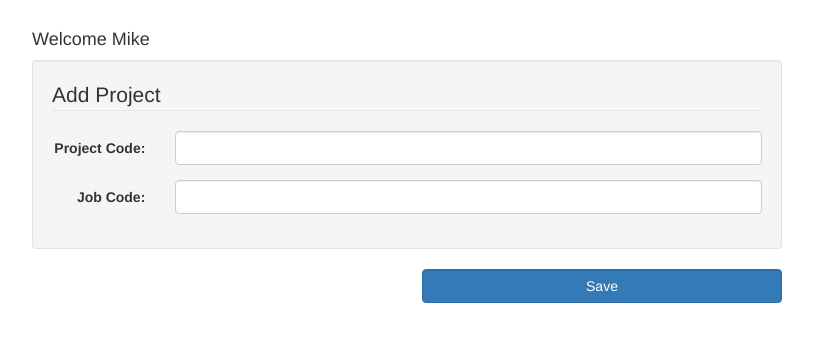
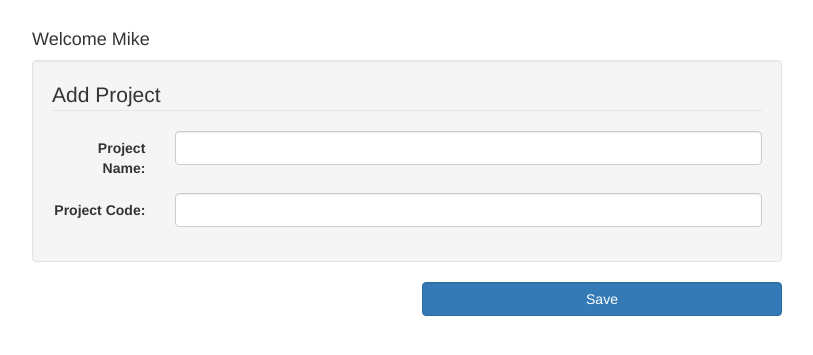
Before and after one commit to n2iw/Expense-Claim-System, a Java web app: page /addProject.jsp in a window 1280 px wide. Shown: the part 182-537 px from the top of the page, without its empty margins (233-1046 px from the left). Run offline with Tomcat 11, a stand-in JSP engine, Linux system fonts and the light colour scheme; some libraries are stand-ins or nearby versions.

Commit message:
Modify Label names

```diff
--- a/WebContent/addProject.jsp
+++ b/WebContent/addProject.jsp
@@ -13,13 +13,13 @@
 					<fieldset>
 						<legend>Add Project</legend>
 						<div class="form-group">
-							<label class="control-label col-sm-2">Project Code: </label>
+							<label class="control-label col-sm-2">Project Name: </label>
 							<div class="col-sm-10">
 								<input type="text" class="form-control">
 							</div>
 						</div>
 						<div class="form-group">
-							<label class="control-label col-sm-2">Job Code: </label>
+							<label class="control-label col-sm-2">Project Code: </label>
 							<div class="col-sm-10">
 								<input type="text" class="form-control">
 							</div>
--- a/WebContent/employee_form.jsp
+++ b/WebContent/employee_form.jsp
@@ -16,13 +16,13 @@
 					<fieldset>
 						<legend>Project Information</legend>
 						<div class="form-group">
-							<label class="control-label col-sm-2">Project Code: </label>
+							<label class="control-label col-sm-2">Project Name: </label>
 							<div class="col-sm-10">
 								<input type="text" class="form-control" readonly value="123">
 							</div>
 						</div>
 						<div class="form-group">
-							<label class="control-label col-sm-2">Job Code: </label>
+							<label class="control-label col-sm-2">Project Code: </label>
 							<div class="col-sm-10">
 								<input type="text" class="form-control" readonly value="456">
 							</div>
```
